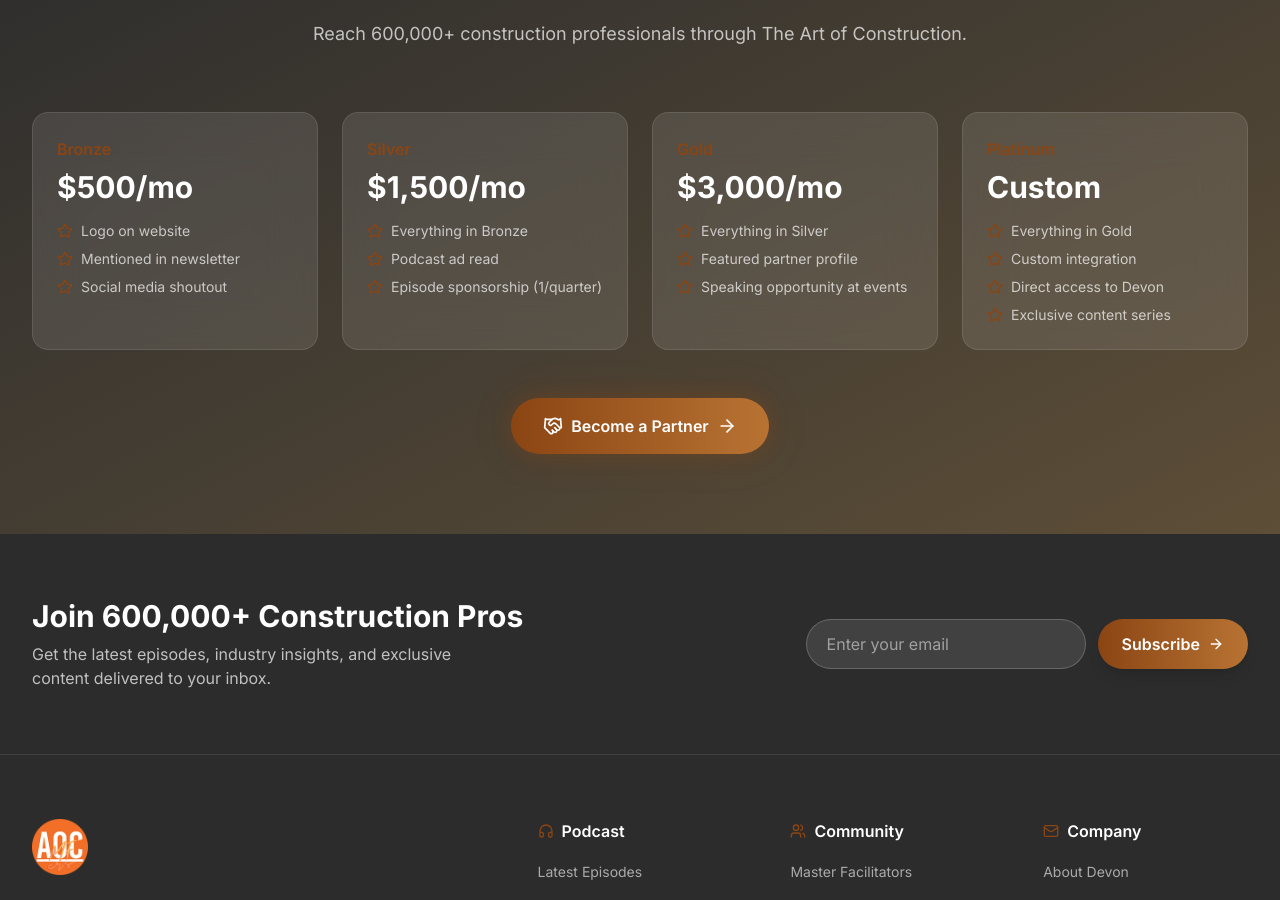
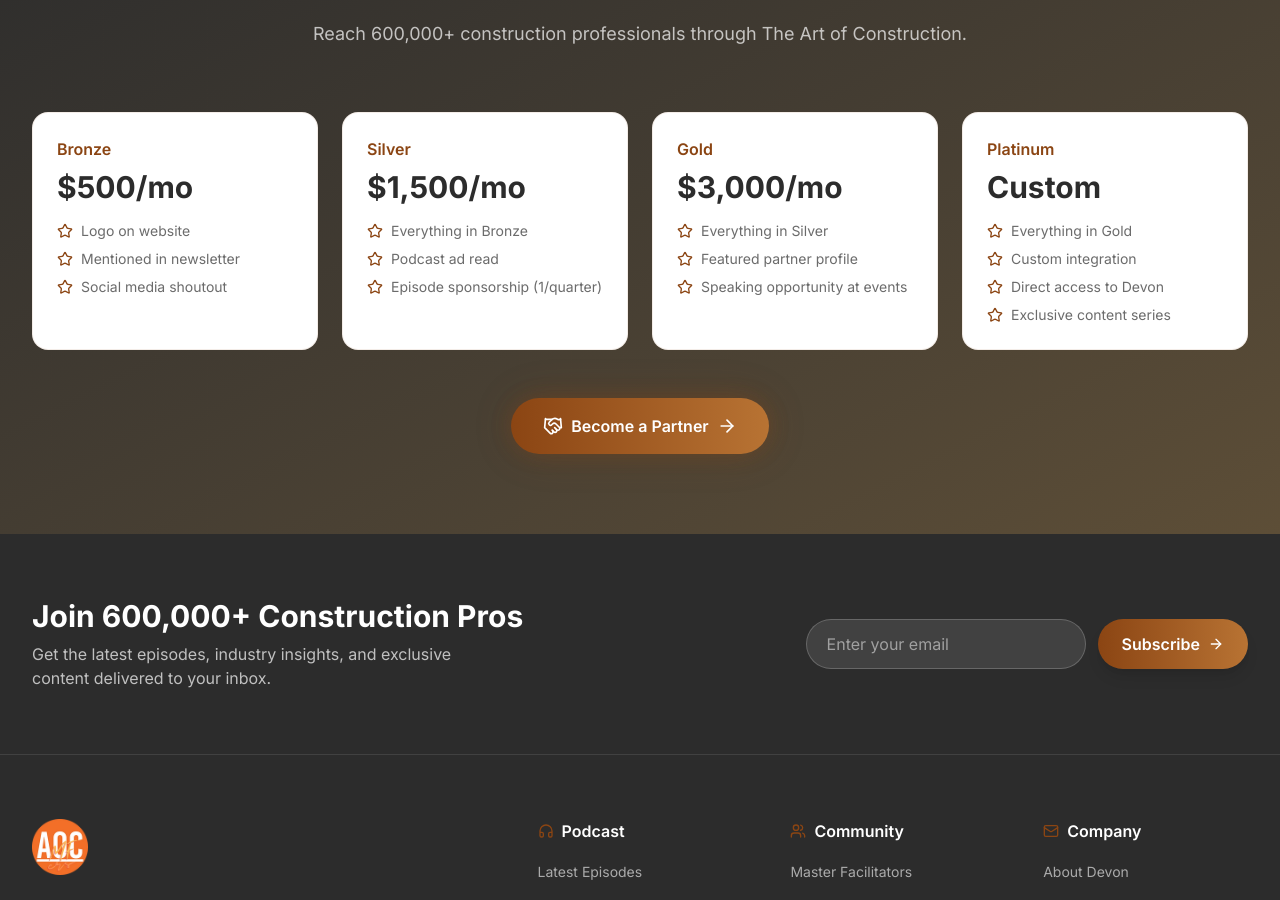
Before and after one commit to HummingAgent/aoc-website, a Next.js app: page /partners in a window 1280 px wide. Shown: the part 2031-2931 px from the top of the page. Built offline with nearby package versions, Linux system fonts and the light colour scheme; a web font is replaced by a local one.

Commit message:
Fix sponsorship tier cards - white background for better readability

```diff
--- a/src/app/partners/page.tsx
+++ b/src/app/partners/page.tsx
@@ -252,13 +252,13 @@
                 whileInView={{ opacity: 1, y: 0 }}
                 transition={{ duration: 0.5, delay: index * 0.1 }}
                 viewport={{ once: true }}
-                className="bg-white/10 backdrop-blur-xl rounded-2xl p-6 border border-white/10 hover:border-rust/50 transition-colors"
+                className="bg-white rounded-2xl p-6 border border-rust/10 hover:border-rust/30 hover:shadow-xl transition-all"
               >
                 <div className="text-rust font-semibold mb-2">{tier.tier}</div>
-                <div className="text-3xl font-bold text-white mb-4">{tier.price}</div>
+                <div className="text-3xl font-bold text-charcoal mb-4">{tier.price}</div>
                 <ul className="space-y-2">
                   {tier.features.map((feature) => (
-                    <li key={feature} className="flex items-start gap-2 text-white/70 text-sm">
+                    <li key={feature} className="flex items-start gap-2 text-charcoal/70 text-sm">
                       <Star className="w-4 h-4 text-rust shrink-0 mt-0.5" />
                       {feature}
                     </li>
```
